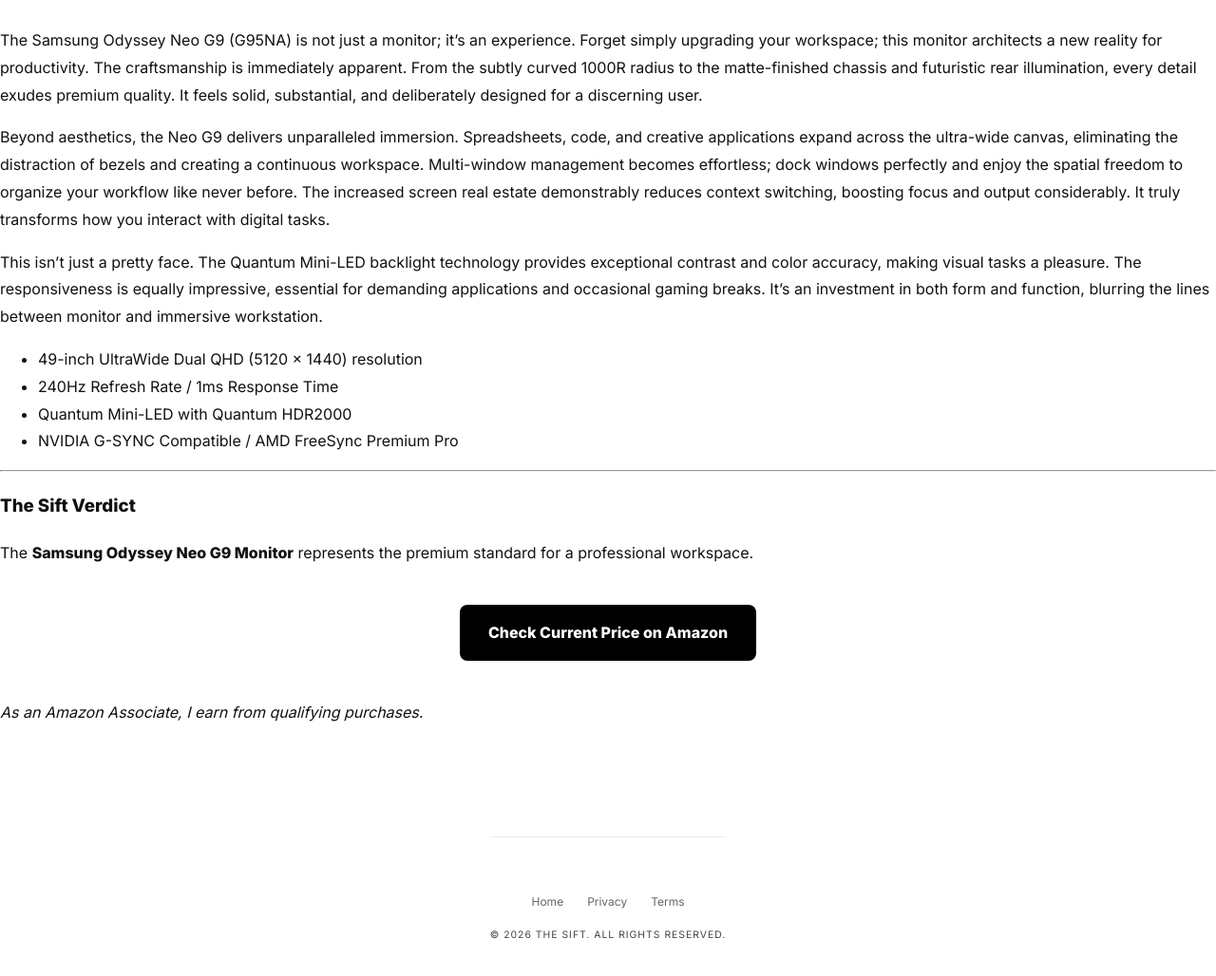
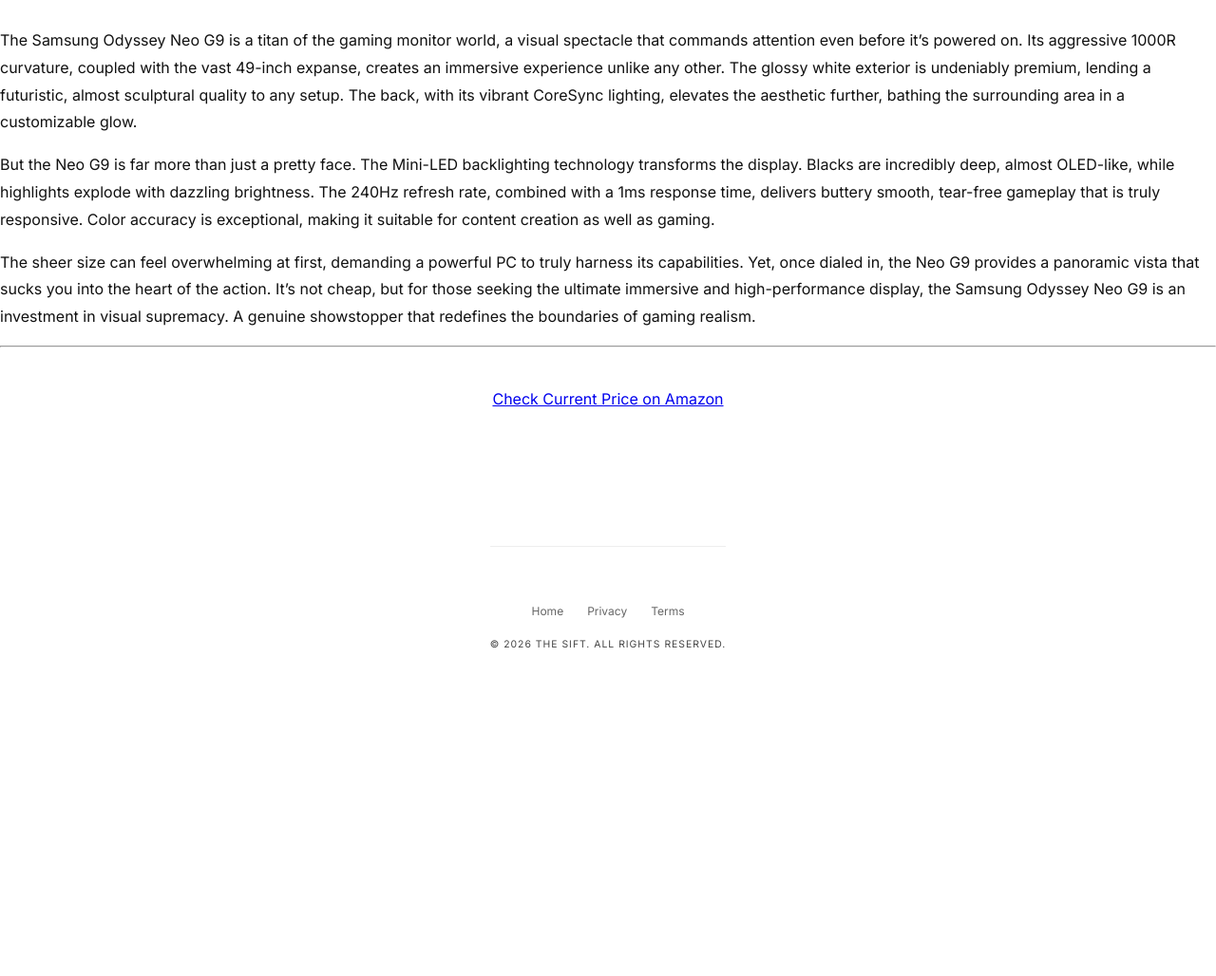
Before and after one commit to 174hz/thesift, a Jekyll site: the page built from _posts/2026-01-22-samsung-odyssey-neo-g9-monitor.md, in a window 1280 px wide and 1400 px high, scrolled down 664 px. Shown: the part 359-1387 px from the top of the window at 95% size. Built offline with Jekyll 4.4.1, drawn with Linux system fonts in a browser that asks for light colours; after the commit the page ends 1758 px from its top, so only the background shows below that; some of the changed text lies outside the part shown.

Commit message:
Automated Sift update

```diff
--- a/_posts/2026-01-22-samsung-odyssey-neo-g9-monitor.md
+++ b/_posts/2026-01-22-samsung-odyssey-neo-g9-monitor.md
@@ -1,35 +1,19 @@
 ---
 layout: post
-title: "TheSift: Is the Samsung Odyssey Neo G9 Monitor Worth the Investment?"
+title: "TheSift: Samsung Odyssey Neo G9 Monitor Analysis"
 date: 2026-01-22
 youtube_id: "m31u_mshmEU"
 ---
 
-The Samsung Odyssey Neo G9 (G95NA) is not just a monitor; it's an experience. Forget simply upgrading your workspace; this monitor architects a new reality for productivity. The craftsmanship is immediately apparent. From the subtly curved 1000R radius to the matte-finished chassis and futuristic rear illumination, every detail exudes premium quality. It feels solid, substantial, and deliberately designed for a discerning user.
+The Samsung Odyssey Neo G9 is a titan of the gaming monitor world, a visual spectacle that commands attention even before it's powered on. Its aggressive 1000R curvature, coupled with the vast 49-inch expanse, creates an immersive experience unlike any other. The glossy white exterior is undeniably premium, lending a futuristic, almost sculptural quality to any setup. The back, with its vibrant CoreSync lighting, elevates the aesthetic further, bathing the surrounding area in a customizable glow.
 
-Beyond aesthetics, the Neo G9 delivers unparalleled immersion. Spreadsheets, code, and creative applications expand across the ultra-wide canvas, eliminating the distraction of bezels and creating a continuous workspace. Multi-window management becomes effortless; dock windows perfectly and enjoy the spatial freedom to organize your workflow like never before. The increased screen real estate demonstrably reduces context switching, boosting focus and output considerably. It truly transforms how you interact with digital tasks.
+But the Neo G9 is far more than just a pretty face. The Mini-LED backlighting technology transforms the display. Blacks are incredibly deep, almost OLED-like, while highlights explode with dazzling brightness. The 240Hz refresh rate, combined with a 1ms response time, delivers buttery smooth, tear-free gameplay that is truly responsive. Color accuracy is exceptional, making it suitable for content creation as well as gaming.
 
-This isn't just a pretty face. The Quantum Mini-LED backlight technology provides exceptional contrast and color accuracy, making visual tasks a pleasure. The responsiveness is equally impressive, essential for demanding applications and occasional gaming breaks. It's an investment in both form and function, blurring the lines between monitor and immersive workstation.
-
-*   49-inch UltraWide Dual QHD (5120 x 1440) resolution
-*   240Hz Refresh Rate / 1ms Response Time
-*   Quantum Mini-LED with Quantum HDR2000
-*   NVIDIA G-SYNC Compatible / AMD FreeSync Premium Pro
+The sheer size can feel overwhelming at first, demanding a powerful PC to truly harness its capabilities. Yet, once dialed in, the Neo G9 provides a panoramic vista that sucks you into the heart of the action. It’s not cheap, but for those seeking the ultimate immersive and high-performance display, the Samsung Odyssey Neo G9 is an investment in visual supremacy. A genuine showstopper that redefines the boundaries of gaming realism.
 
 
 ---
 
-### The Sift Verdict
-The **Samsung Odyssey Neo G9 Monitor** represents the premium standard for a professional workspace.
-
 <div style="text-align: center; margin: 40px 0;">
-    <a href="https://amzn.to/45SDcKi"
-       class="buy-button"
-       target="_blank"
-       rel="noopener noreferrer"
-       style="display: inline-block; padding: 15px 30px; background: #000; color: #fff; text-decoration: none; border-radius: 8px; font-weight: bold;">
-       Check Current Price on Amazon
-    </a>
+    <a href="https://amzn.to/45SDcKi" class="buy-button" target="_blank" rel="noopener noreferrer">Check Current Price on Amazon</a>
 </div>
-
-*As an Amazon Associate, I earn from qualifying purchases.*
```
